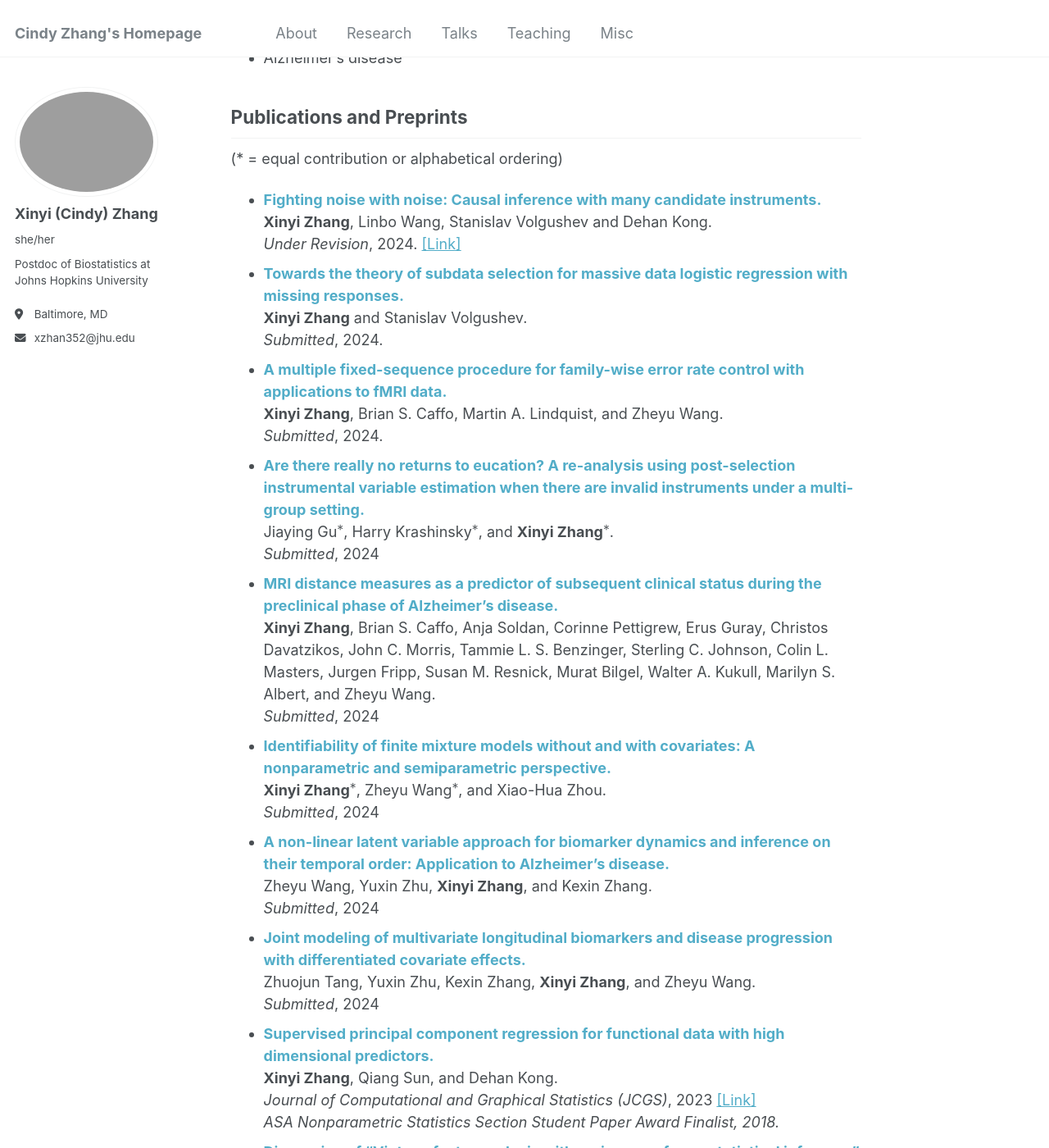
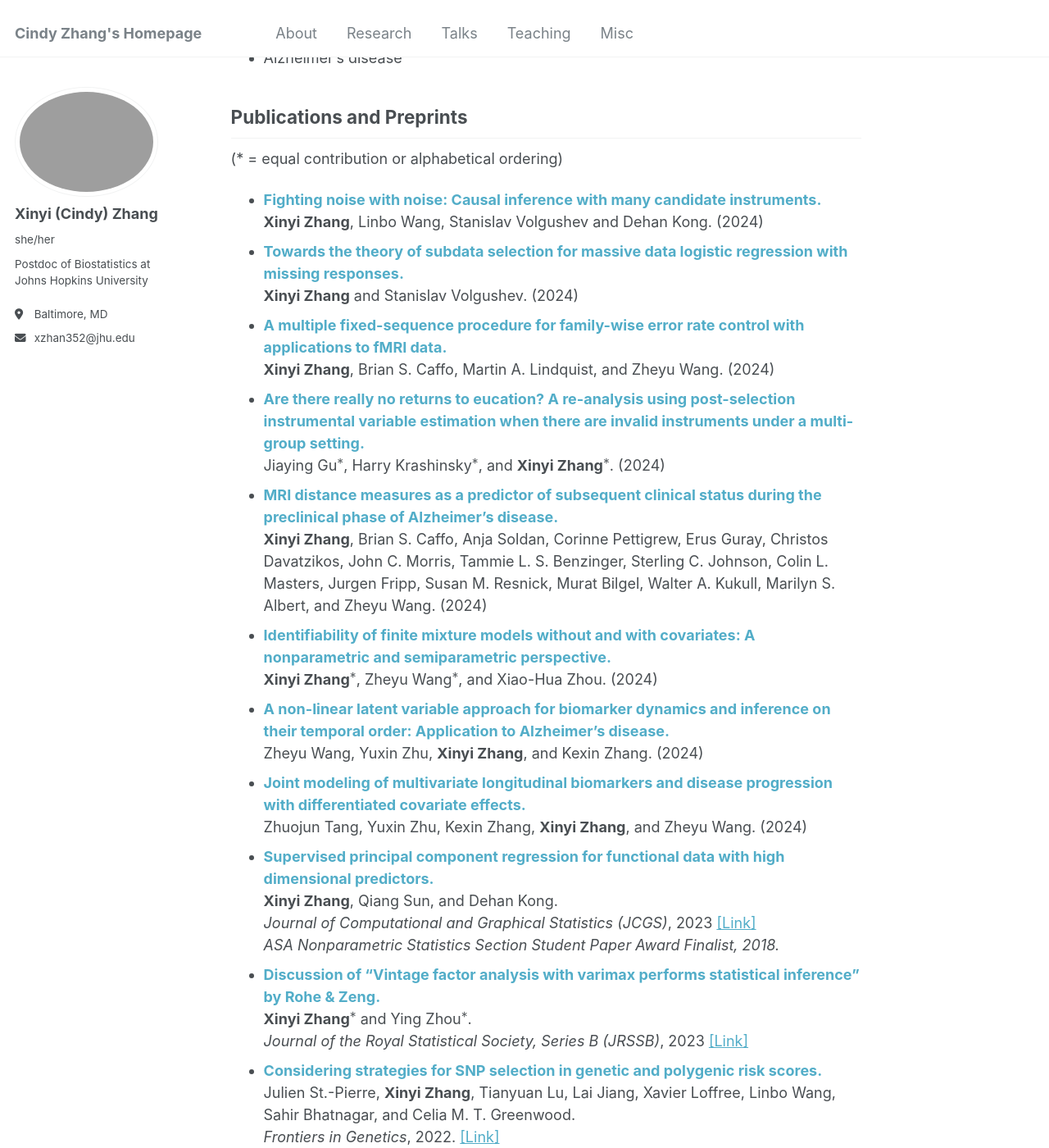
Before and after one commit to cindyxyiZhang/cindyxyiZhang.github.io, a Jekyll site: the page built from _pages/research.md, in a window 1280 px wide and 1400 px high, scrolled down 409 px. Shown: the whole window at 82% size. Built offline with Jekyll 4.4.1, drawn with Linux system fonts in a browser that asks for light colours; some of the changed text lies outside the part shown.

Commit message:
Add files via upload

```diff
--- a/_pages/research.md
+++ b/_pages/research.md
@@ -29,31 +29,31 @@ Publications and Preprints
 (* = equal contribution or alphabetical ordering)
 
 - <a href="https://arxiv.org/pdf/2203.09330" style="text-decoration:none;">**Fighting noise with noise: Causal inference with many candidate instruments.**</a>
-  **Xinyi Zhang**, Linbo Wang, Stanislav Volgushev and Dehan Kong.
-  *Under Revision*, 2024.     [[Link]](https://arxiv.org/pdf/2203.09330)
+  **Xinyi Zhang**, Linbo Wang, Stanislav Volgushev and Dehan Kong. (2024)
+<!--  *Under Revision*, 2024.    [[Link]](https://arxiv.org/pdf/2203.09330)   -->
 - <a href="" style="text-decoration:none;">**Towards the theory of subdata selection for massive data logistic regression with missing responses.**</a>
-  **Xinyi Zhang** and Stanislav Volgushev.
-  *Submitted*, 2024.
+  **Xinyi Zhang** and Stanislav Volgushev. (2024)
+<!--  *Submitted*, 2024.  -->
 - <a href="" style="text-decoration:none;">**A multiple fixed-sequence procedure for family-wise error rate control with applications to fMRI data.**</a>
 <!-- [[arXiv]](https://cindyxyizhang.github.io/files/MFS_FWER.pdf)   -->
-  **Xinyi Zhang**, Brian S. Caffo, Martin A. Lindquist, and Zheyu Wang.
-  *Submitted*, 2024.
+  **Xinyi Zhang**, Brian S. Caffo, Martin A. Lindquist, and Zheyu Wang. (2024)
+<!--  *Submitted*, 2024. -->
 - <a href="" style="text-decoration:none;">**Are there really no returns to eucation?  A re-analysis using post-selection instrumental variable estimation when there are invalid instruments under a multi-group setting.**</a>
-  Jiaying Gu$$^*$$, Harry Krashinsky$$^*$$, and **Xinyi Zhang$$^*$$**.
-  *Submitted*, 2024
+  Jiaying Gu$$^*$$, Harry Krashinsky$$^*$$, and **Xinyi Zhang$$^*$$**. (2024)
+<!--  *Submitted*, 2024   -->
 - <a href="" style="text-decoration:none;">**MRI distance measures as a predictor of subsequent clinical status during the preclinical phase of Alzheimer's disease.**</a>
 <!-- [[arXiv]](https://cindyxyizhang.github.io/files/ADdist.pdf)  -->
-  **Xinyi Zhang**, Brian S. Caffo, Anja Soldan, Corinne Pettigrew, Erus Guray, Christos Davatzikos, John C. Morris, Tammie L. S. Benzinger, Sterling C. Johnson, Colin L. Masters, Jurgen Fripp, Susan M. Resnick, Murat Bilgel, Walter A. Kukull, Marilyn S. Albert, and Zheyu Wang.
-  *Submitted*, 2024
+  **Xinyi Zhang**, Brian S. Caffo, Anja Soldan, Corinne Pettigrew, Erus Guray, Christos Davatzikos, John C. Morris, Tammie L. S. Benzinger, Sterling C. Johnson, Colin L. Masters, Jurgen Fripp, Susan M. Resnick, Murat Bilgel, Walter A. Kukull, Marilyn S. Albert, and Zheyu Wang. (2024)
+<!--  *Submitted*, 2024   -->
 - <a href="" style="text-decoration:none;">**Identifiability of finite mixture models without and with covariates: A nonparametric and semiparametric perspective.**</a>
-  **Xinyi Zhang$$^*$$**, Zheyu Wang$$^*$$, and Xiao-Hua Zhou.
-  *Submitted*, 2024
+  **Xinyi Zhang$$^*$$**, Zheyu Wang$$^*$$, and Xiao-Hua Zhou. (2024)
+<!--  *Submitted*, 2024    -->
 - <a href="" style="text-decoration:none;">**A non-linear latent variable approach for biomarker dynamics and inference on their temporal order: Application to Alzheimer's disease.**</a>
-  Zheyu Wang, Yuxin Zhu, **Xinyi Zhang**, and Kexin Zhang.
-  *Submitted*, 2024
+  Zheyu Wang, Yuxin Zhu, **Xinyi Zhang**, and Kexin Zhang. (2024)
+<!--  *Submitted*, 2024  -->
 - <a href="" style="text-decoration:none;">**Joint modeling of multivariate longitudinal biomarkers and disease progression with differentiated covariate effects.**</a>
-  Zhuojun Tang, Yuxin Zhu,  Kexin Zhang, **Xinyi Zhang**, and Zheyu Wang.
-  *Submitted*, 2024
+  Zhuojun Tang, Yuxin Zhu,  Kexin Zhang, **Xinyi Zhang**, and Zheyu Wang. (2024)
+<!--  *Submitted*, 2024  -->
 - <a href="https://www.tandfonline.com/doi/full/10.1080/10618600.2023.2250411" style="text-decoration:none;">**Supervised principal component regression for functional data with high dimensional predictors.**</a>
   **Xinyi Zhang**, Qiang Sun, and Dehan Kong.
   *Journal of Computational and Graphical Statistics (JCGS)*, 2023    [[Link]](https://www.tandfonline.com/doi/full/10.1080/10618600.2023.2250411)
@@ -69,9 +69,9 @@ Publications and Preprints
 Working Papers
 ------
 - A semiparametric method for latent variable modelling with covariate adjustment.
-  **Xinyi Zhang**, Zheyu Wang, and Brian S. Caffo, 2024.
+  **Xinyi Zhang**, Zheyu Wang, and Brian S. Caffo. (2024)
 - Assessing the impact of deep learning methods on the cost and need of brain MRI preprocessing for predicting Alzheimer's disease.
-  Shijia Zhang, Xiyu Ding, **Xinyi Zhang**, Brian S. Caffo, and Zheyu Wang, 2024.
+  Shijia Zhang, Xiyu Ding, **Xinyi Zhang**, Brian S. Caffo, and Zheyu Wang. (2024)
 
 <!--
 - Real-world treatment patterns and healthcare resource utilization among patients with solid tumors: Assessing disparities in transitions of care.
```
